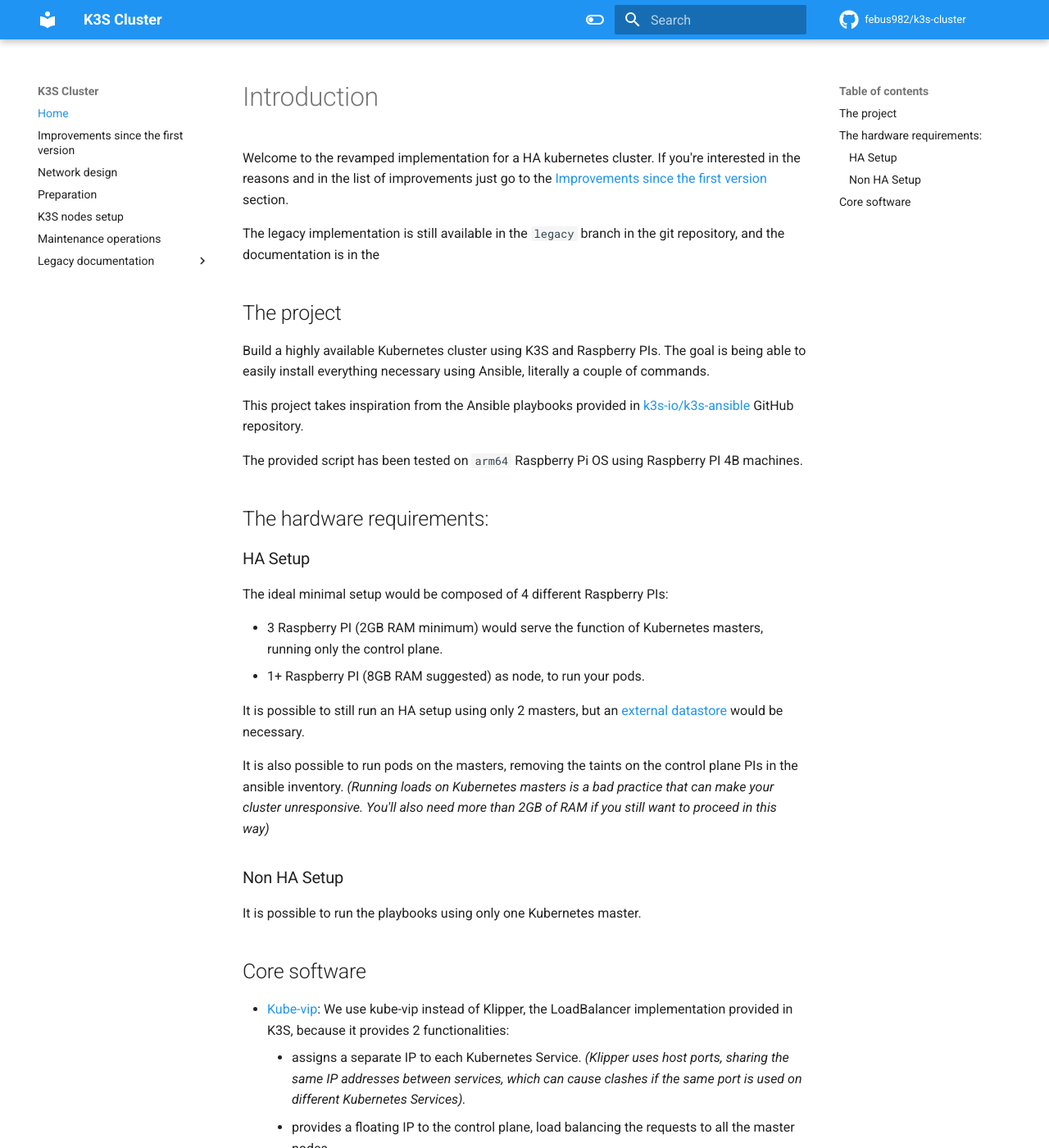
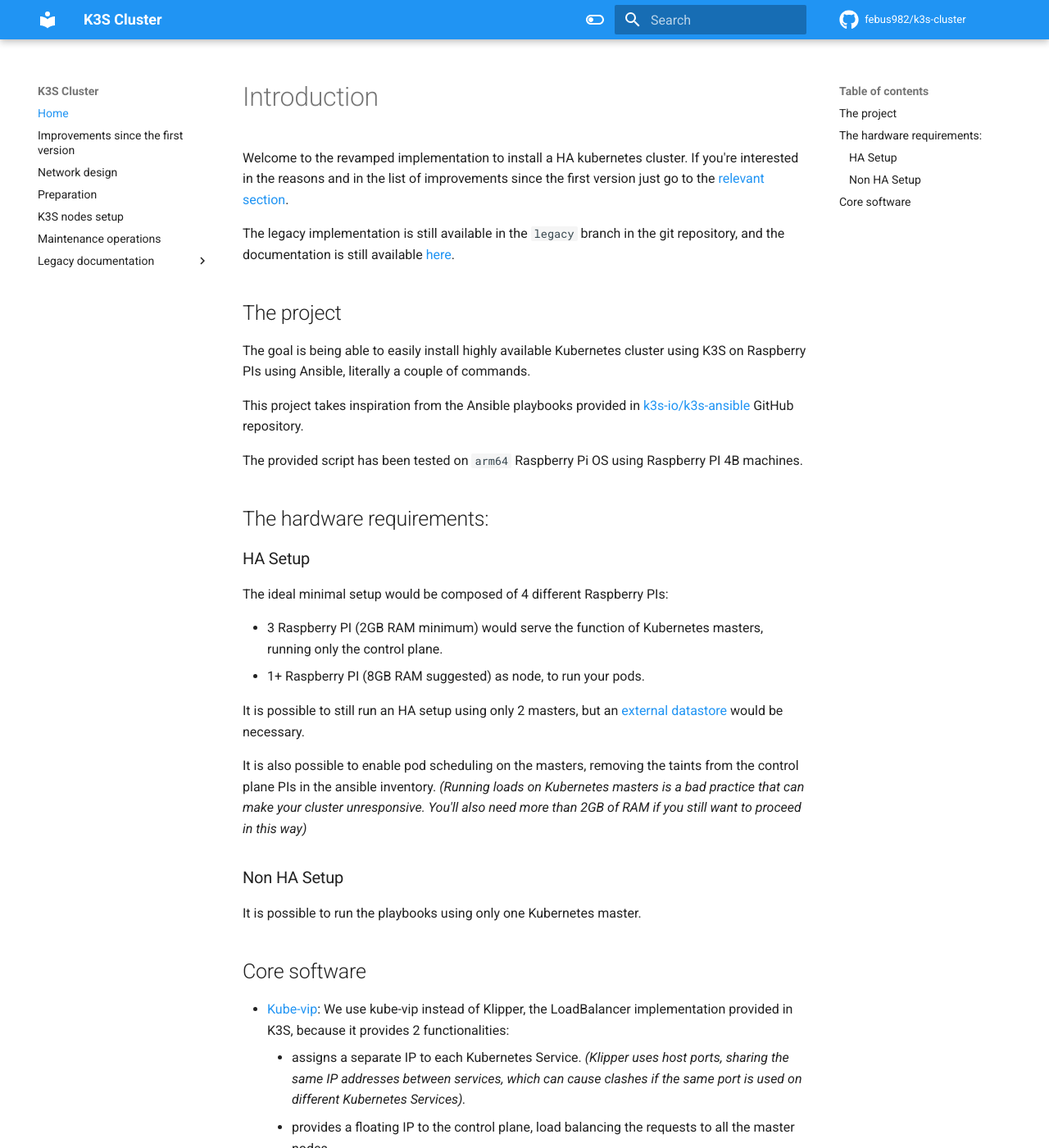
Before and after one commit to febus982/k3s-cluster, an MkDocs documentation site: the page built from docs/index.md, in a window 1280 px wide and 1400 px high. Shown: the whole window at 82% size. Built offline with MkDocs 1.6.1 and Material for MkDocs 9.7.7, drawn with Linux system fonts in a browser that asks for light colours; comment, search, counter and statistics services are not loaded; the version menu is left out.

Commit message:
Update documentation

```diff
--- a/docs/index.md
+++ b/docs/index.md
@@ -1,16 +1,15 @@
 # Introduction
 
-Welcome to the revamped implementation for a HA kubernetes cluster. If you're interested in the
-reasons and in the list of improvements just go to the [Improvements since the first version](improvements_since_first_version.md)
-section.
+Welcome to the revamped implementation to install a HA kubernetes cluster. If you're interested in the
+reasons and in the list of improvements since the  first version just go to the [relevant section](improvements_since_first_version.md).
 
 The legacy implementation is still available in the `legacy` branch in the git repository,
-and the documentation is in the
+and the documentation is still available [here](legacy/index.md).
 
 ## The project
 
-Build a highly available Kubernetes cluster using K3S and Raspberry PIs. The goal is
-being able to easily install everything necessary using Ansible, literally a couple of commands.
+The goal is being able to easily install highly available Kubernetes cluster using K3S on Raspberry PIs
+using Ansible, literally a couple of commands.
 
 This project takes inspiration from the Ansible playbooks provided in [k3s-io/k3s-ansible](https://github.com/k3s-io/k3s-ansible)
 GitHub repository.
@@ -29,9 +28,10 @@ The ideal minimal setup would be composed of 4 different Raspberry PIs:
 It is possible to still run an HA setup using only 2 masters, but an [external datastore](https://rancher.com/docs/k3s/latest/en/installation/datastore)
 would be necessary.
 
-It is also possible to run pods on the masters, removing the taints on the control plane PIs in the ansible inventory.
-_(Running loads on Kubernetes masters is a bad practice that can make your cluster unresponsive. You'll also need
-more than 2GB of RAM if you still want to proceed in this way)_
+It is also possible to enable pod scheduling on the masters, removing the taints from
+the control plane PIs in the ansible inventory. _(Running loads on Kubernetes masters is
+a bad practice that can make your cluster unresponsive. You'll also need more than 2GB of
+RAM if you still want to proceed in this way)_
 
 ### Non HA Setup
 
```
Also changed, not shown: docs/k3s_nodes.md (+17 -2 lines), 1 other file.
